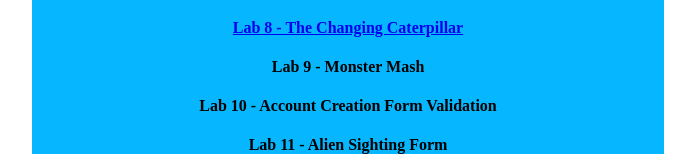
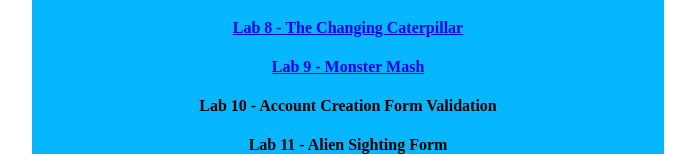
Before and after one commit to Goobacks67/Portfolio, a plain HTML site: page index.html in a window 1280 px wide. Shown: the part 760-916 px from the top of the page, without its empty margins (292-987 px from the left). Drawn offline with Linux system fonts and the light colour scheme.

Commit message:
Update index.html

```diff
--- a/index.html
+++ b/index.html
@@ -28,7 +28,7 @@
             <h4><a href="JS Chapter 6/index.html">Lab 6 - Test Score App</a></h4>
             <h4><a href="JS Chapter 7/index.html">Lab 7 - Super Hero Cycling Banners</a></h4>
             <h4><a href="JS Chapter 8/caterpillar.html">Lab 8 - The Changing Caterpillar</a></h4>
-                <h4>Lab 9 - Monster Mash</h4>
+            <h4><a href="JS Chapter 9/MonsterMash/index.html">Lab 9 - Monster Mash</a></h4>
                 <h4>Lab 10 - Account Creation Form Validation</h4>
                 <h4>Lab 11 - Alien Sighting Form</h4>
         </div>
```
